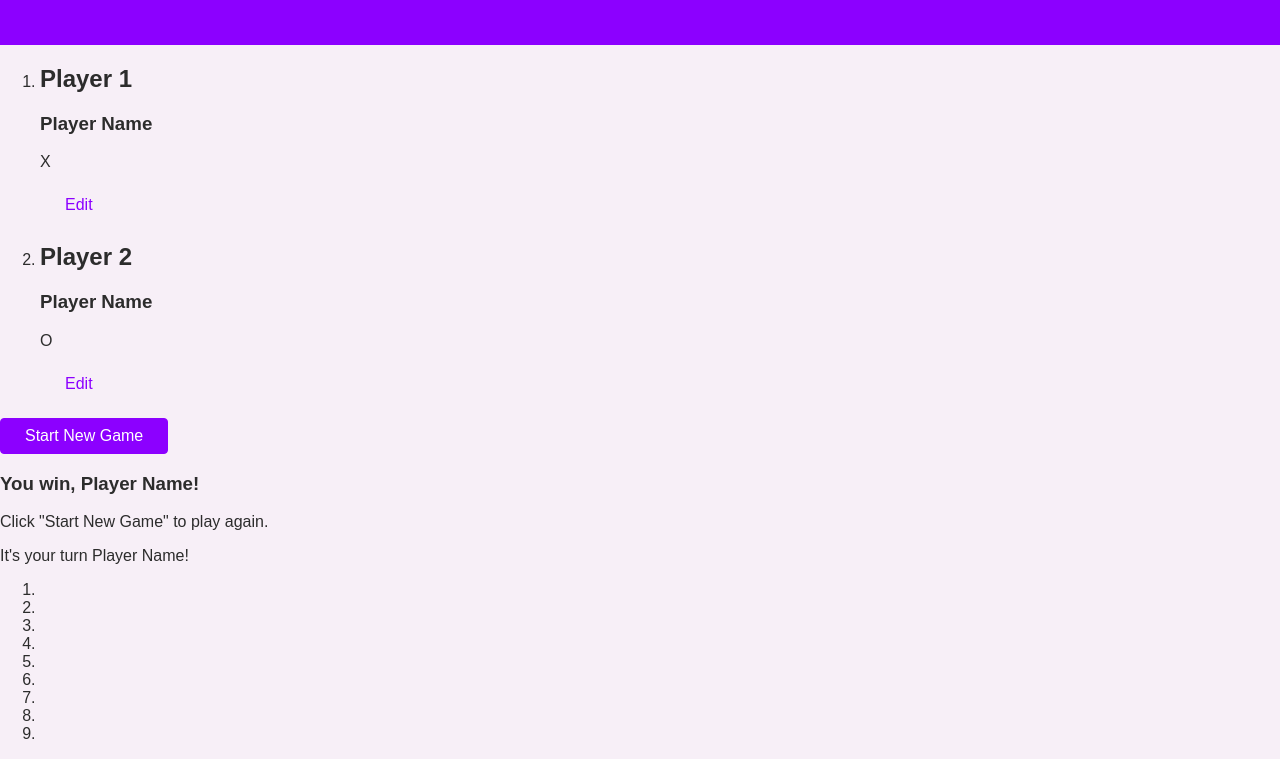
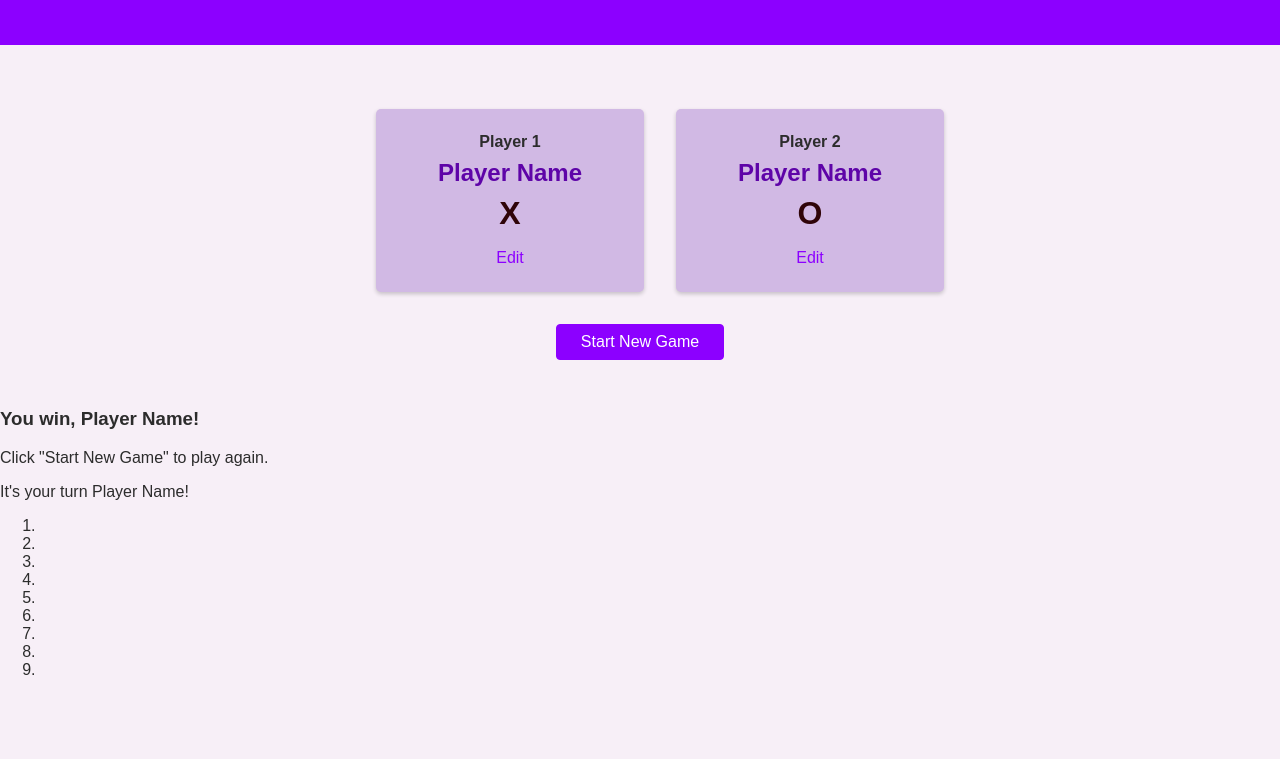
Before and after one commit to Ukabix/tic_tac_toe_demo, a plain HTML site: page index.html in a window 1280 px wide. Shown: the part 133-892 px from the top of the page. After the commit the page ends 828 px from the top, so only its background shows below. Drawn offline with Linux system fonts and the light colour scheme.

Commit message:
finished styling configuration area

```diff
--- a/index.html
+++ b/index.html
@@ -42,7 +42,7 @@
             <article>
               <h2>Player 1</h2>
               <h3>Player Name</h3>
-              <p>X</p>
+              <p class="player-symbol">X</p>
               <button class="btn btn-alt">Edit</button>
             </article>
           </li>
@@ -50,7 +50,7 @@
             <article>
               <h2>Player 2</h2>
               <h3>Player Name</h3>
-              <p>O</p>
+              <p class="player-symbol">O</p>
               <button class="btn btn-alt">Edit</button>
             </article>
           </li>
--- a/styles/configuration.css
+++ b/styles/configuration.css
@@ -18,7 +18,49 @@
 
 .form-control input {
   font: inherit;
-  border: 1px solid rgb(204,204,204);
+  border: 1px solid rgb(204, 204, 204);
   width: 15rem;
   padding: 0.3rem;
 }
+
+#game-configuration {
+  width: 90%;
+  max-width: 40rem;
+  margin: 3rem auto;
+  text-align: center;
+}
+
+#game-configuration ol {
+  list-style: none;
+  margin: none;
+  padding: none;
+  display: flex;
+}
+
+#game-configuration li {
+  margin: 1rem;
+  padding: 1rem;
+  width: 50%;
+  background-color: rgb(209, 185, 228);
+  border-radius: 5px;
+  box-shadow: 0 2px 4px rgba(0, 0, 0, 0.2);
+}
+
+#game-configuration h2 {
+  font-size: 1rem;
+  margin: 0.5rem 0;
+}
+
+#game-configuration h3 {
+  font-size: 1.5rem;
+  margin: 0.5rem 0;
+  color: rgb(94, 4, 168);
+}
+
+.player-symbol {
+  font-size: 2rem;
+  font-weight: bold;
+  color: rgb(47,4,8);
+  margin: 0.5rem 0;
+
+}
```
